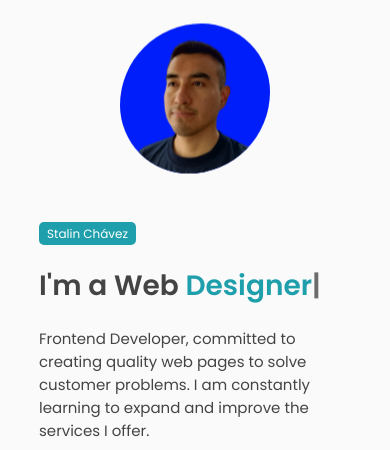
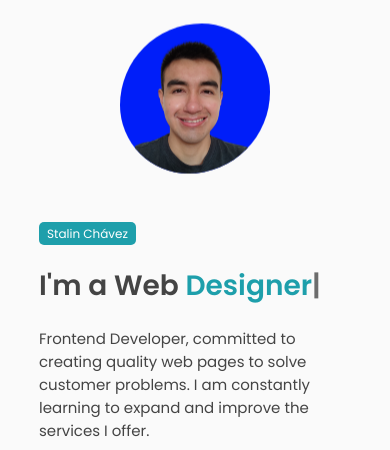
Before and after one commit to Stalin-Developer/Portfolio, a plain HTML site: page index.html in a window 390 px wide. Shown: the part 103-553 px from the top of the page. Drawn offline with nearby package versions, Linux system fonts and the light colour scheme.

Commit message:
We changed the profile image

```diff
--- a/css/styles.css
+++ b/css/styles.css
@@ -285,7 +285,11 @@ We move the language selector more into the right.*/
 }
 .image img{
     width: 380px;
-    height: 380px;
+
+    /*We did these modifications to the image to adjust inside the circle.*/
+    height: 430px;
+    transform: scale(0.8);
+
     object-fit: cover;
 }
 @keyframes imgFloat {
@@ -729,6 +733,9 @@ footer{
         width: 320px;
         height: 320px;
     }
+    .image img{
+        height: 360px;
+    }
 
     /*We move the menu more into the right.*/
     .nav-menu .nav_list{
@@ -824,6 +831,10 @@ footer{
         width: 150px;
         height: 150px;
     }
+    .image img{
+        height: 170px;
+    }
+
     .row{
         display: flex;
         flex-direction: column;
@@ -857,8 +868,8 @@ footer{
 
 }
 
+
 /* ----- MEDIA QUERY == 540px / RESPONSIVE ----- */
-
 @media only screen and (max-width: 540px){
     /*We move the logo to try to accommodate the language selector.*/
     nav .nav-logo{
--- a/index.html
+++ b/index.html
@@ -215,7 +215,7 @@
                 </div>
                 <div class="featured-image">
                     <div class="image">
-                        <img src="img/profile.png" alt="avatar">
+                        <img src="img/profile1.png" alt="avatar">
                     </div>
                 </div>
                 <div class="scroll-icon-box">
```
Also changed, not shown: img/profile.png (deleted), img/profile1.png (added).
